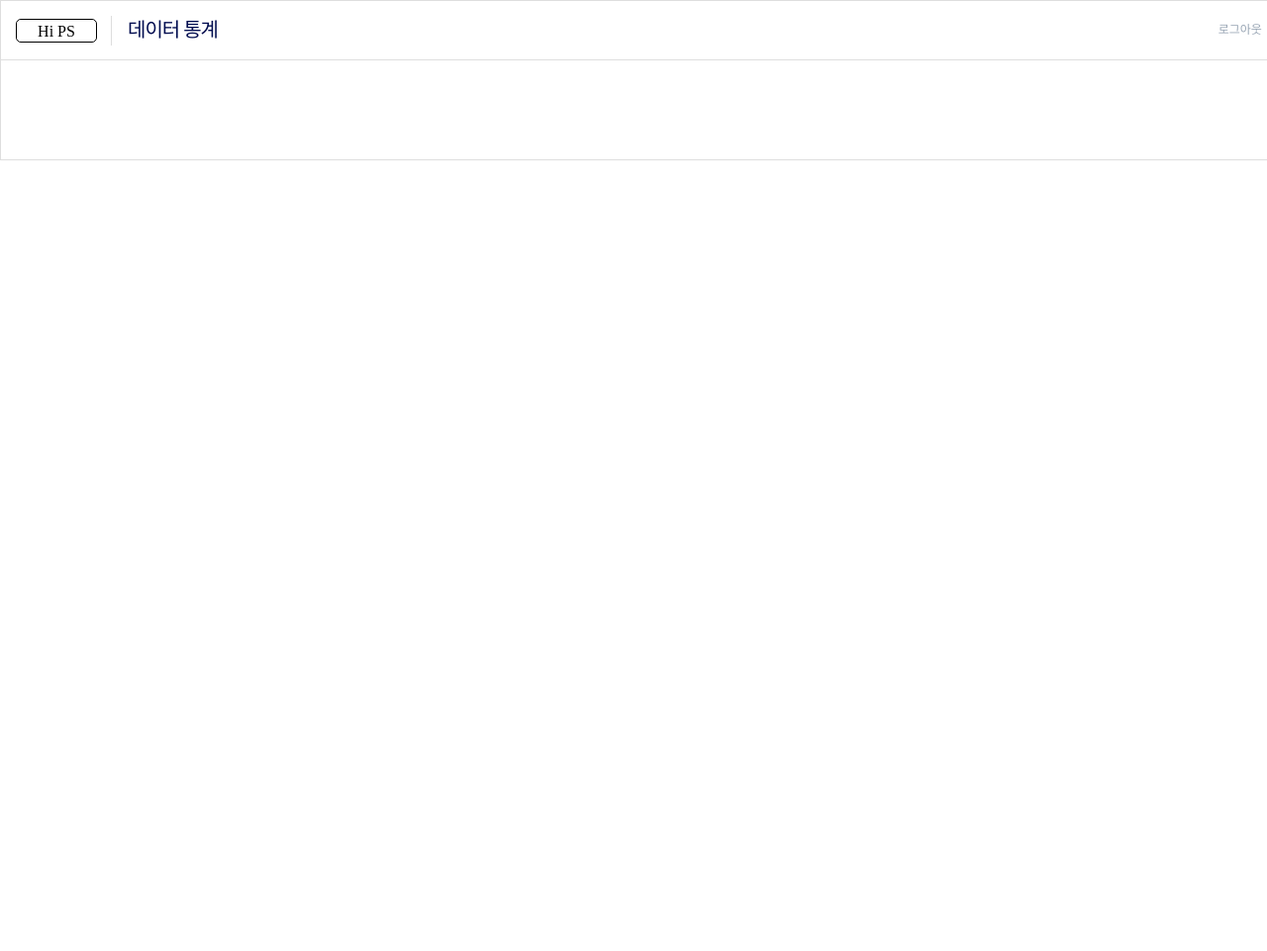
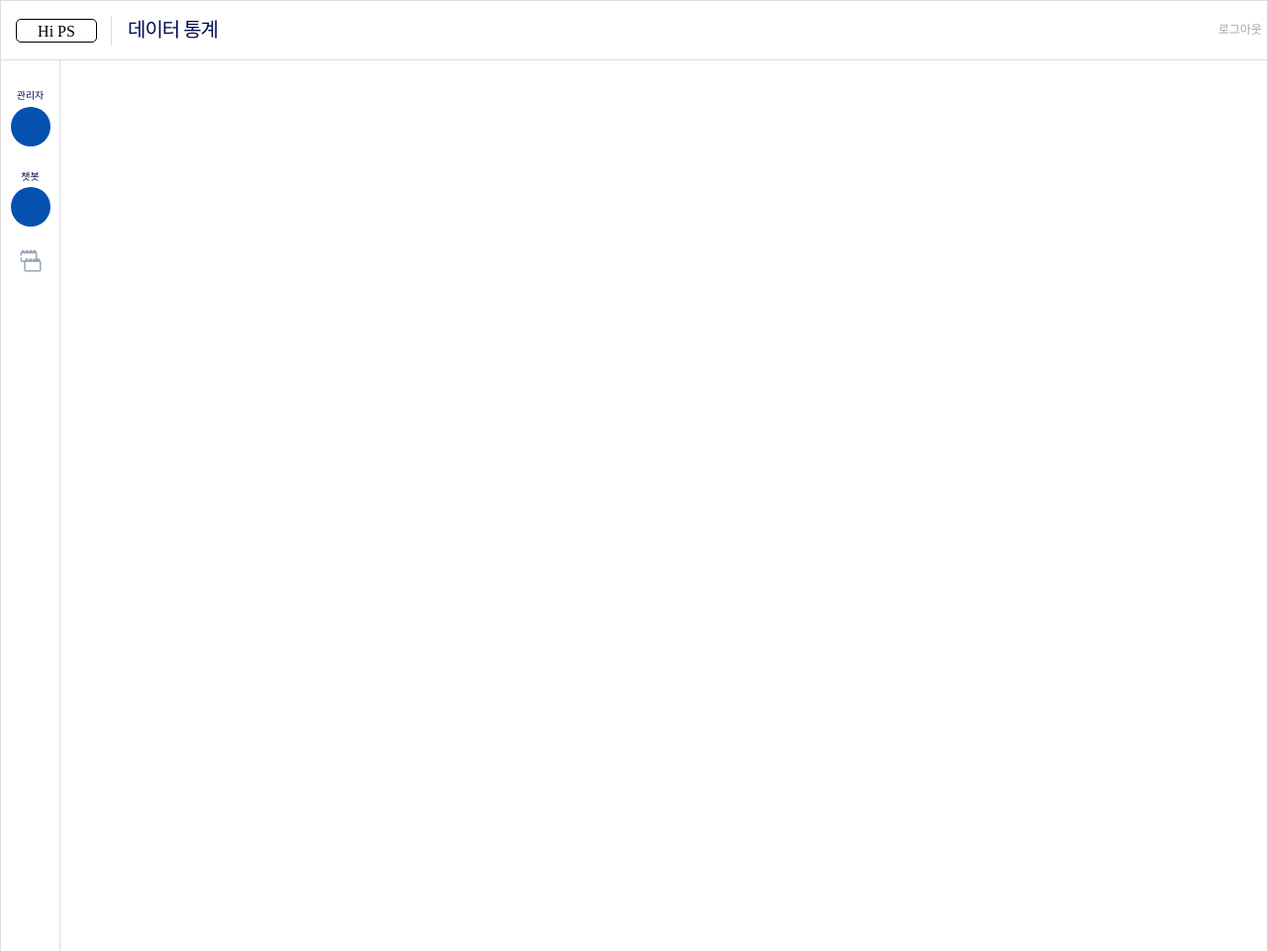
Before and after one commit to LeeMoonki/web-development-basic, a plain HTML site: page publishing/view/list.html in a window 1280 px wide. Shown: the top 961 px of the page at 99% size. Before the commit the page ends 800 px from the top, so only its background shows below. Drawn offline with Linux system fonts and the light colour scheme.

Commit message:
20200201

```diff
--- /dev/null
+++ b/js/todoJs/jest.config.js
@@ -0,0 +1,6 @@
+// https://jestjs.io/docs/en/configuration
+
+module.exports = {
+  testPathIgnorePatterns: ['/node_modules/'],
+  testRegex: '(/__tests__/.*)\\.[jt]sx?$',
+};
--- a/publishing/view/list.css
+++ b/publishing/view/list.css
@@ -77,5 +77,54 @@
 }
 
 #content {
-  height: 100px;
+  position: relative;
+  min-height: 900px;
 }
+.nav-side {
+  position: absolute;
+  width: 60px;
+  height: 100%;
+  border-right: 1px solid #dedede;
+}
+.nav-side__profile-list > li:first-child {
+  margin-top: 30px;
+}
+.nav-side__profile-list > li:last-child {
+  margin-top: 25px;
+}
+.nav-side__user-name {
+  font-size: 10px;
+  color: #000c4f;
+  text-align: center;
+  letter-spacing: -0.5;
+}
+.nav-side__profile-img-wrapper {
+  display: flex;
+  padding-top: 5px;
+  justify-content: center;
+}
+.nav-side__profile-img {
+  width: 40px;
+  height: 40px;
+  border-radius: 20px;
+  background-color: #0551af;
+}
+.nav-side__menu-icon-wrapper {
+  padding: 23px 18px;
+}
+.nav-side__menu-icon-wrapper:hover {
+  background-color: #f9fbfc;
+}
+.nav-side__menu-icon {
+  width: 24px;
+  height: 24px;
+}
+.nav-side__menu-playground--inactive {
+  background-image: url("../assets/imgs/playground.png")
+}
+.nav-side__menu-playground--active {
+  background-image: url("../assets/imgs/playground-active.png")
+}
+.content {
+  width: 100%;
+}
--- a/publishing/view/list.html
+++ b/publishing/view/list.html
@@ -31,7 +31,32 @@
           <div class="header__name">김아무개...</div>
         </div>
       </div>
-      <div id="content"></div>
+      <div id="content">
+        <div class="nav-side">
+          <ul class="nav-side__profile-list">
+            <li>
+              <div class="nav-side__user-name">관리자</div>
+              <div class="nav-side__profile-img-wrapper">
+                <div class="nav-side__profile-img"></div>
+              </div>
+            </li>
+            <li>
+              <div class="nav-side__user-name">챗봇</div>
+              <div class="nav-side__profile-img-wrapper">
+                <div class="nav-side__profile-img"></div>
+              </div>
+            </li>
+          </ul>
+          <ul>
+            <li>
+              <div class="nav-side__menu-icon-wrapper">
+                <div class="nav-side__menu-icon nav-side__menu-playground--inactive"></div>
+              </div>
+            </li>
+          </ul>
+        </div>
+        <div class="content"></div>
+      </div>
     </div>
   </body>
 </html>
```
Also changed, not shown: js/todoJs/__tests__/todo.test.js (added, +10 -0 lines), js/todoJs/index.html (added, +19 -0 lines), js/todoJs/package.json (added, +12 -0 lines), js/todoJs/todo.js (added, +8 -0 lines), publishing/view/normalize.css, 2 other files.
